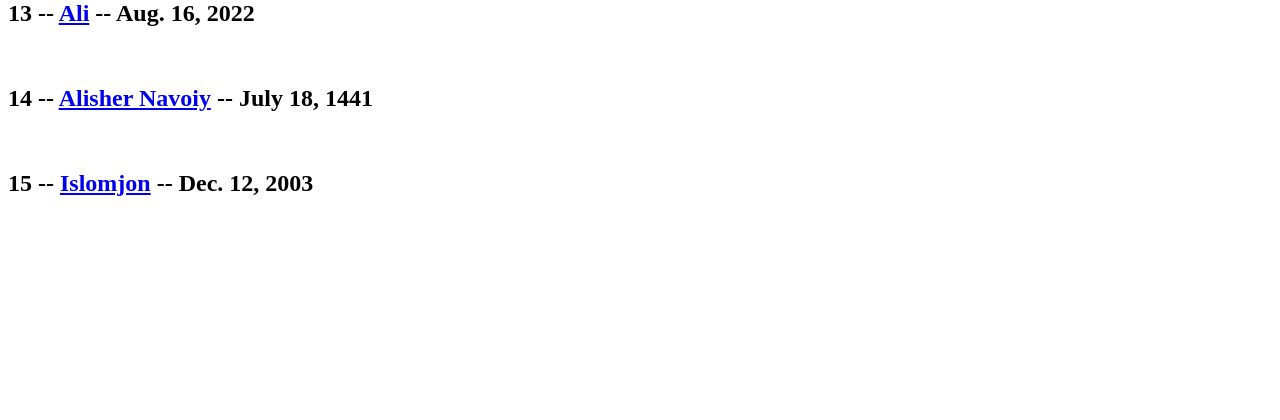
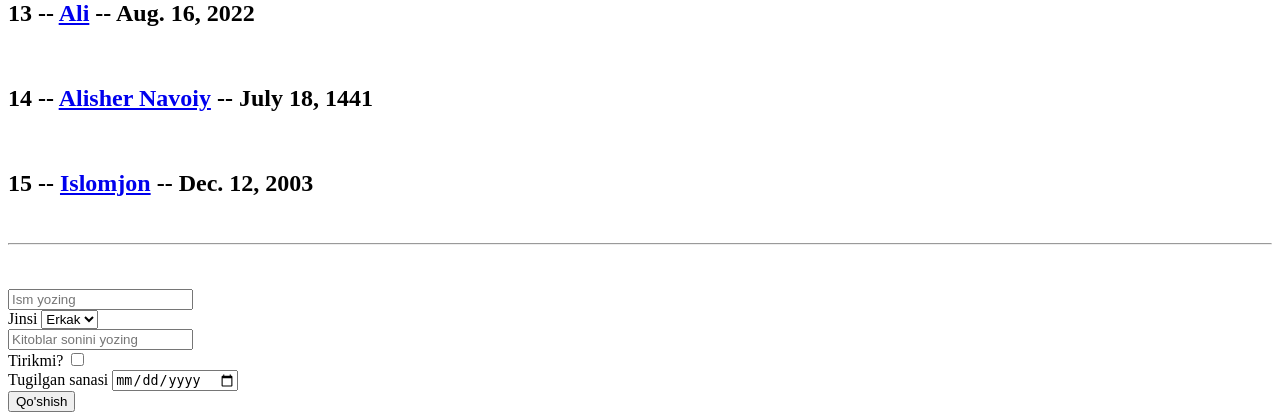
Before and after one commit to goldunice/Kutubxona_2, a Django app: page /all_authors/ in a window 1280 px wide. Shown: the part 447-867 px from the top of the page. Before the commit the page ends 643 px from the top, so only its background shows below. Run offline with Django 4.2, Linux system fonts and the light colour scheme; data comes from the database, SQL or seed files in the repository; both versions use the stored data as it was after the commit.

Commit message:
Maullif qo'shish imkoniyati yaratildi

```diff
--- a/Templates/mashq_uchun/all_authors.html
+++ b/Templates/mashq_uchun/all_authors.html
@@ -18,6 +18,26 @@
 
 {% endfor %}
 
+<br>
+<hr>
+<br><br>
+<form method="post"> {% csrf_token %}
+    <input type="text" placeholder="Ism yozing" name="ism">
+    <br>
+    <label for="jins">Jinsi</label>
+    <select name="jins" id="jins">
+        <option value="Erkak">Erkak</option>
+        <option value="Ayol">Ayol</option>
+    </select>
+    <br>
+    <input type="number" placeholder="Kitoblar sonini yozing" name="k_soni"><br>
+    <label for="tirik">Tirikmi?</label>
+    <input type="checkbox" name="tirik" id="tirik"><br>
+    <label for="t_sana">Tugilgan sanasi</label>
+    <input type="date" id="t_sana" name="t_sana"><br>
+
+    <button>Qo'shish</button>
+</form>
 
 
 </body>
--- a/asosiy/views.py
+++ b/asosiy/views.py
@@ -40,6 +40,15 @@ def kitob(request, son):
 
 
 def all_authors(request):
+    if request.method == 'POST':
+        Muallif.objects.create(
+            ism = request.POST.get("ism"),
+            jins = request.POST.get("jins"),
+            kitoblar_soni = request.POST.get("k_soni"),
+            tirik = request.POST.get("tirik") == "on",
+            tugilgan_sana = request.POST.get("t_sana"),
+        )
+        return redirect("/all_authors/")
     word = request.GET.get("search_word")
     result = Muallif.objects.all()
     if word:
```
Also changed, not shown: db.sqlite3.
